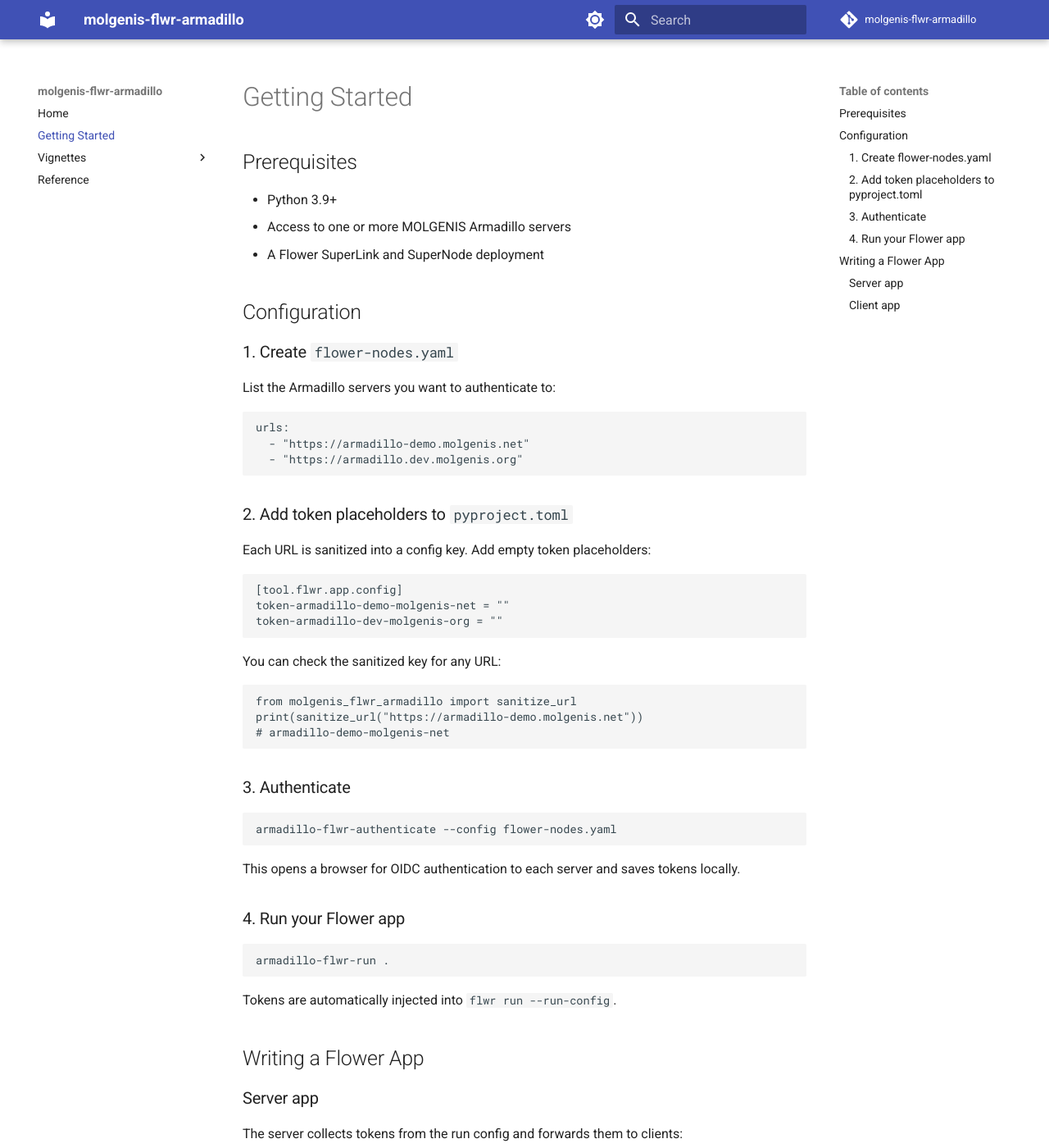
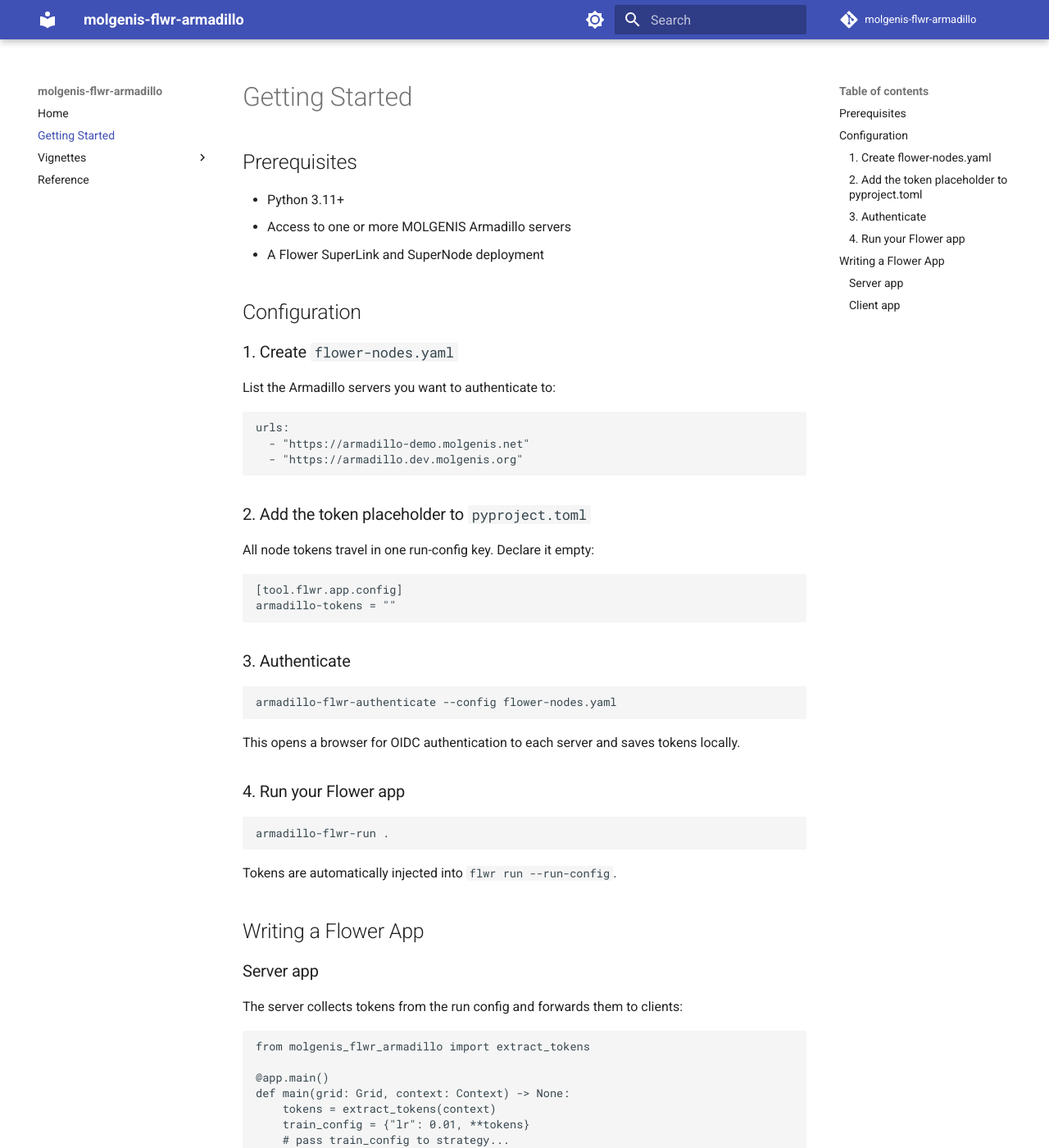
Before and after one commit to molgenis/molgenis-flwr-armadillo, an MkDocs documentation site: the page built from docs/getting-started.md, in a window 1280 px wide and 1400 px high. Shown: the whole window at 82% size. Built offline with MkDocs 1.6.1 and Material for MkDocs 9.7.7, drawn with Linux system fonts in a browser that asks for light colours; comment, search, counter and statistics services are not loaded.

Commit message:
docs: single armadillo-tokens key; clean exit on bad config; CI on 3.13

````diff
--- a/docs/getting-started.md
+++ b/docs/getting-started.md
@@ -2,7 +2,7 @@
 
 ## Prerequisites
 
-- Python 3.9+
+- Python 3.11+
 - Access to one or more MOLGENIS Armadillo servers
 - A Flower SuperLink and SuperNode deployment
 
@@ -18,22 +18,13 @@
   - "https://armadillo.dev.molgenis.org"
 ```
 
-### 2. Add token placeholders to `pyproject.toml`
+### 2. Add the token placeholder to `pyproject.toml`
 
-Each URL is sanitized into a config key. Add empty token placeholders:
+All node tokens travel in one run-config key. Declare it empty:
 
 ```toml
 [tool.flwr.app.config]
-token-armadillo-demo-molgenis-net = ""
-token-armadillo-dev-molgenis-org = ""
-```
-
-You can check the sanitized key for any URL:
-
-```python
-from molgenis_flwr_armadillo import sanitize_url
-print(sanitize_url("https://armadillo-demo.molgenis.net"))
-# armadillo-demo-molgenis-net
+armadillo-tokens = ""
 ```
 
 ### 3. Authenticate
````
Also changed, not shown: docs/vignettes/token-routing.md (+4 -5 lines), 3 other files.
